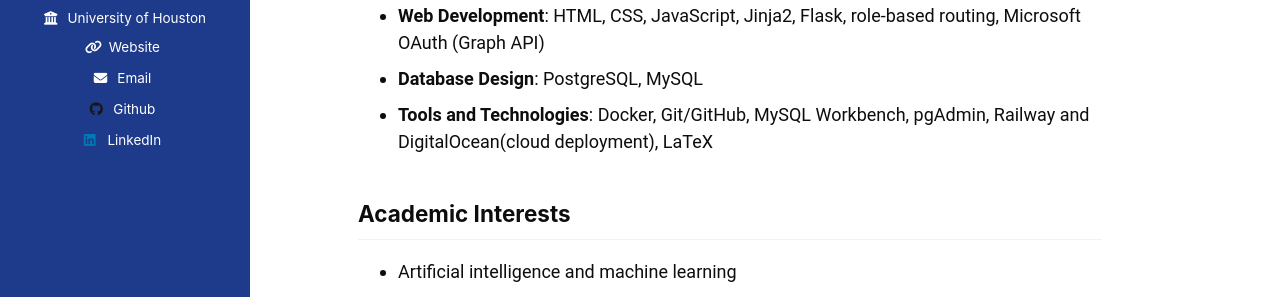
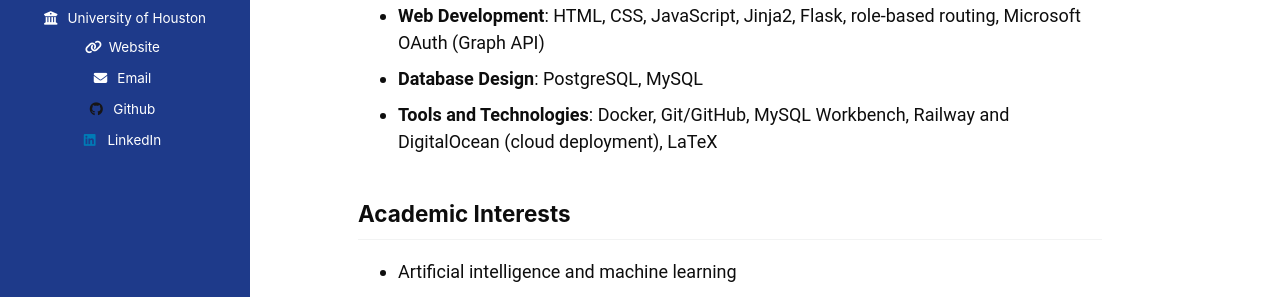
Before and after one commit to sunnySKL/sunnySKL.github.io, a Jekyll site: the page built from _pages/about.md, in a window 1280 px wide and 900 px high. Shown: the part 392-689 px from the top of the window. Built offline with Jekyll 4.4.1, drawn with Linux system fonts in a browser that asks for light colours.

Commit message:
Update about.md

```diff
--- a/_pages/about.md
+++ b/_pages/about.md
@@ -13,7 +13,7 @@ Hi, I'm **Hung Liu**, a senior ungraduate pursing a Bachelor of Computer Science
 - **Programming Languages**: Python, PHP, SQL, C++, C
 - **Web Development**: HTML, CSS, JavaScript, Jinja2, Flask, role-based routing, Microsoft OAuth (Graph API)
 - **Database Design**: PostgreSQL, MySQL
-- **Tools and Technologies**: Docker, Git/GitHub, MySQL Workbench, pgAdmin, Railway and DigitalOcean(cloud deployment), LaTeX
+- **Tools and Technologies**: Docker, Git/GitHub, MySQL Workbench, Railway and DigitalOcean (cloud deployment), LaTeX
 
 
 ## Academic Interests
```
